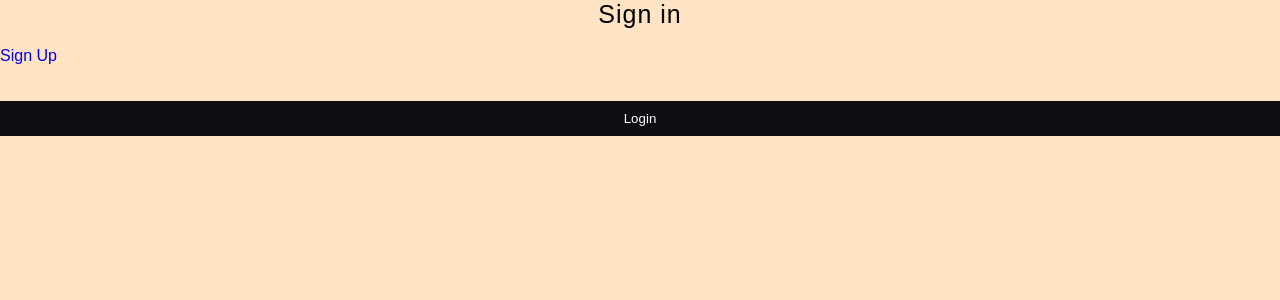
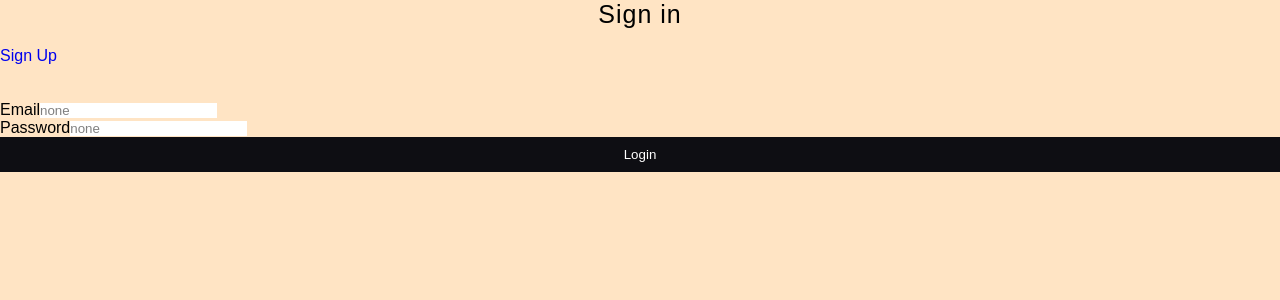
Before and after one commit to anshulAgile/agile-next-2023, a Next.js app: page /auth/signin in a window 1280 px wide. Shown: the top 300 px of the page. Built offline with nearby package versions, Linux system fonts and the light colour scheme; no server answers.

Commit message:
demo input added

```diff
--- a/next.config.js
+++ b/next.config.js
@@ -1,6 +1,6 @@
 /** @type {import('next').NextConfig} */
 const nextConfig = {
-  reactStrictMode: true,
+  reactStrictMode: false,
 }
 
 module.exports = nextConfig
--- a/package.json
+++ b/package.json
@@ -18,6 +18,7 @@
     "next": "13.4.10",
     "react": "18.2.0",
     "react-dom": "18.2.0",
+    "react-hook-form": "^7.45.2",
     "react-hot-toast": "^2.4.1",
     "react-redux": "^8.1.1",
     "redux": "^4.2.1",
--- a/src/components/common/FormFIeld/index.tsx
+++ b/src/components/common/FormFIeld/index.tsx
@@ -0,0 +1,41 @@
+import { IRenderInputProps } from "@/types/formfield"
+
+// Text Field
+export const RenderTextInput = ({
+    register,
+    type,
+    children,
+    placeholder,
+    containerClasses,
+    inputClasses,
+    labelClasses,
+    labelName,
+    disabled,
+    errorClasses,
+    errorMessage,
+}: IRenderInputProps) => {
+    return <>
+        <div className={`formGroup ${containerClasses}`}>
+            <label
+                htmlFor={labelName}
+                className={`formLabel ${labelClasses}`}
+                data-content={labelName}
+            >
+                <span className="hidden--visually">{labelName}</span>
+            </label>
+            <input
+                {...register}
+                className={`formInput ${inputClasses}`}
+                disabled={disabled}
+                type={type}
+                placeholder={placeholder}
+            />
+            <span className="childrenClass">{children}</span>
+        </div>
+        <div className={`inputError ${errorClasses}`}>
+            {errorMessage && (
+                <span className="textDanger textRight">{errorMessage}</span>
+            )}
+        </div>
+    </>
+}
--- a/src/middleware.ts
+++ b/src/middleware.ts
@@ -1,6 +1,7 @@
 import { NextResponse, NextRequest } from 'next/server'
 import { CK_USER } from './constants'
 import { ROUTES } from './constants/routes'
+import { AppAPIInstance } from './service/api'
 
 export function middleware(request: NextRequest) {
   const path = request.nextUrl.pathname
@@ -9,7 +10,6 @@ export function middleware(request: NextRequest) {
   console.log('middleware executed - ----------------------------: ', isPublicPath);
 
   const token = request.cookies.get(CK_USER)?.value || ''
-  console.log('token: ', token);
 
   if (isPublicPath && token) {
     return NextResponse.redirect(new URL(ROUTES.default, request.nextUrl))
@@ -23,7 +23,7 @@ export function middleware(request: NextRequest) {
 // See "Matching Paths" below to learn more
 export const config = {
   matcher: [
-    '/',
+    // '/',
     '/profile',
     '/auth/signin',
     '/auth/signup',
--- a/src/pages/auth/signin/index.tsx
+++ b/src/pages/auth/signin/index.tsx
@@ -1,4 +1,3 @@
-import React from 'react'
 import style from './style.module.scss'
 import Link from 'next/link'
 import { login } from '@/service/auth'
@@ -7,10 +6,16 @@ import { setCookie } from '@/service/cookie'
 import { useRouter } from 'next/router'
 import Button from '@/components/common/Button'
 import { ROUTES } from '@/constants/routes'
+import { RenderTextInput } from '@/components/common/FormFIeld'
+import { useForm } from 'react-hook-form'
 
 const Signin = () => {
 
     const router = useRouter();
+    const {
+        register,
+        formState: { errors },
+    } = useForm();
 
     const onLogin = async () => {
         login({ email: 'rootadmin@yopmail.com', password: '123456' })
@@ -32,6 +37,36 @@ const Signin = () => {
             <br />
             <br />
             <div>
+                <div>
+                    <RenderTextInput
+                        type="email"
+                        labelName={"Email"}
+                        placeholder="none"
+                        register={register("email", {
+                            required: "required",
+                            pattern: {
+                                value: /^[A-Z0-9._%+-]+@[A-Z0-9.-]+\.[A-Z]{2,}$/i,
+                                message: "Please enter valid email",
+                            },
+                        })}
+                        errorMessage={errors?.email ? errors?.email?.message : ""}
+                    />
+                </div>
+                <div>
+                    <RenderTextInput
+                        type="password"
+                        labelName={"Password"}
+                        placeholder="none"
+                        register={register("email", {
+                            required: "required",
+                            pattern: {
+                                value: /^[A-Z0-9._%+-]+@[A-Z0-9.-]+\.[A-Z]{2,}$/i,
+                                message: "Please enter valid email",
+                            },
+                        })}
+                        errorMessage={errors?.email ? errors?.email?.message : ""}
+                    />
+                </div>
                 <Button
                     type='button'
                     variant='primary'
--- a/src/pages/index.tsx
+++ b/src/pages/index.tsx
@@ -1,14 +1,20 @@
+import { useEffect } from 'react'
 import Head from 'next/head'
 import style from './style.module.scss'
 import { useRouter } from 'next/router';
 import { useAppDispatch } from '@/service/redux/store';
 import { authFail } from '@/service/redux/slices/AuthSlice';
 import { ROUTES } from '@/constants/routes';
+import { test } from '@/service/auth';
 
 export default function Home() {
 
   const router = useRouter();
   const dispatch = useAppDispatch();
+
+  useEffect(() => {
+    test()
+  }, [])
 
   const onLogout = () => {
     dispatch(authFail({}))
--- /dev/null
+++ b/src/types/formfield.ts
@@ -0,0 +1,22 @@
+import React from 'react'
+
+export interface IRenderInputProps {
+    register: any;
+    type?: React.HTMLInputTypeAttribute;
+    containerClasses?: string;
+    inputClasses?: string;
+    disabled?: boolean;
+    children?: any;
+    errorClasses?: string;
+    labelClasses?: string;
+    placeholder?: string;
+    labelName: string;
+    containerClass?: string | '';
+    inputClass?: string | '';
+    errorClass?: string | '';
+    errorMessage?: any;
+    formState?: {
+        errors: any;
+        touchedFields: any;
+    }
+}
```
Also changed, not shown: 1 other file (tests, documents, lock files or other folders).
